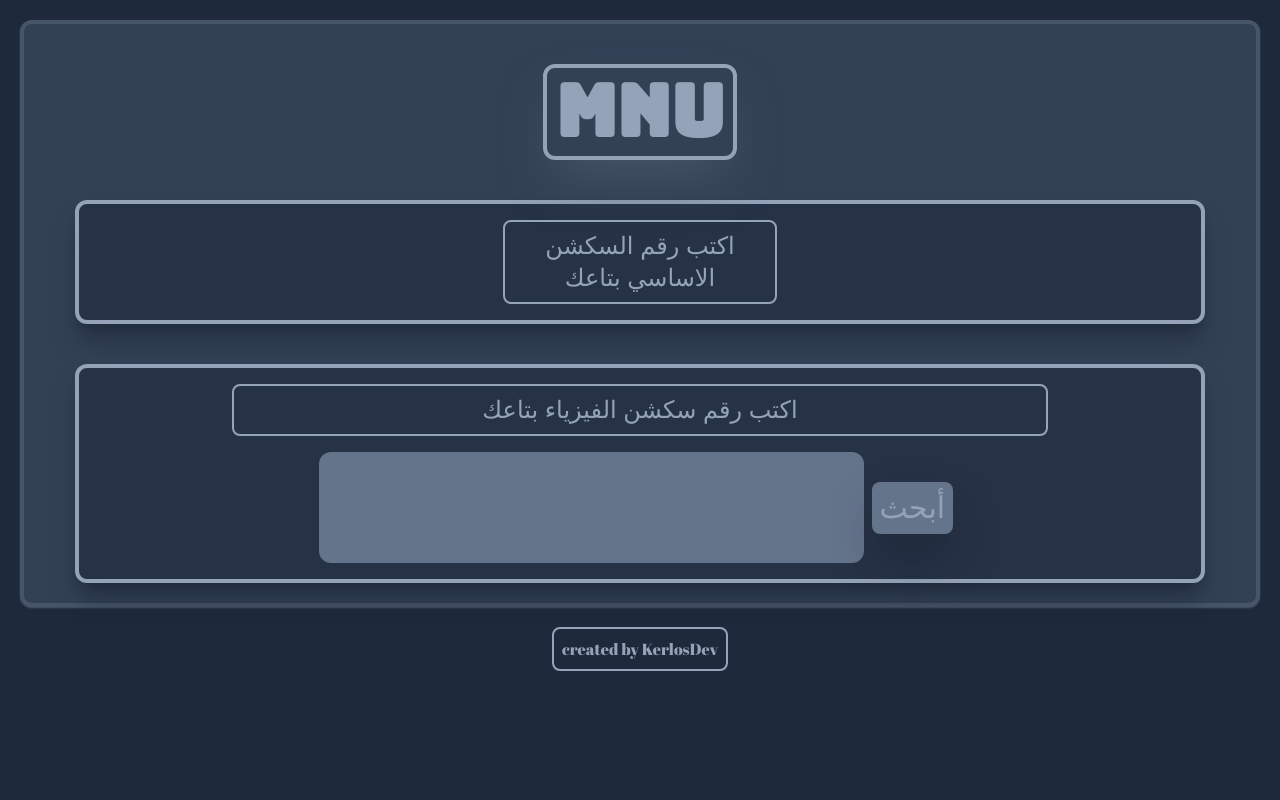
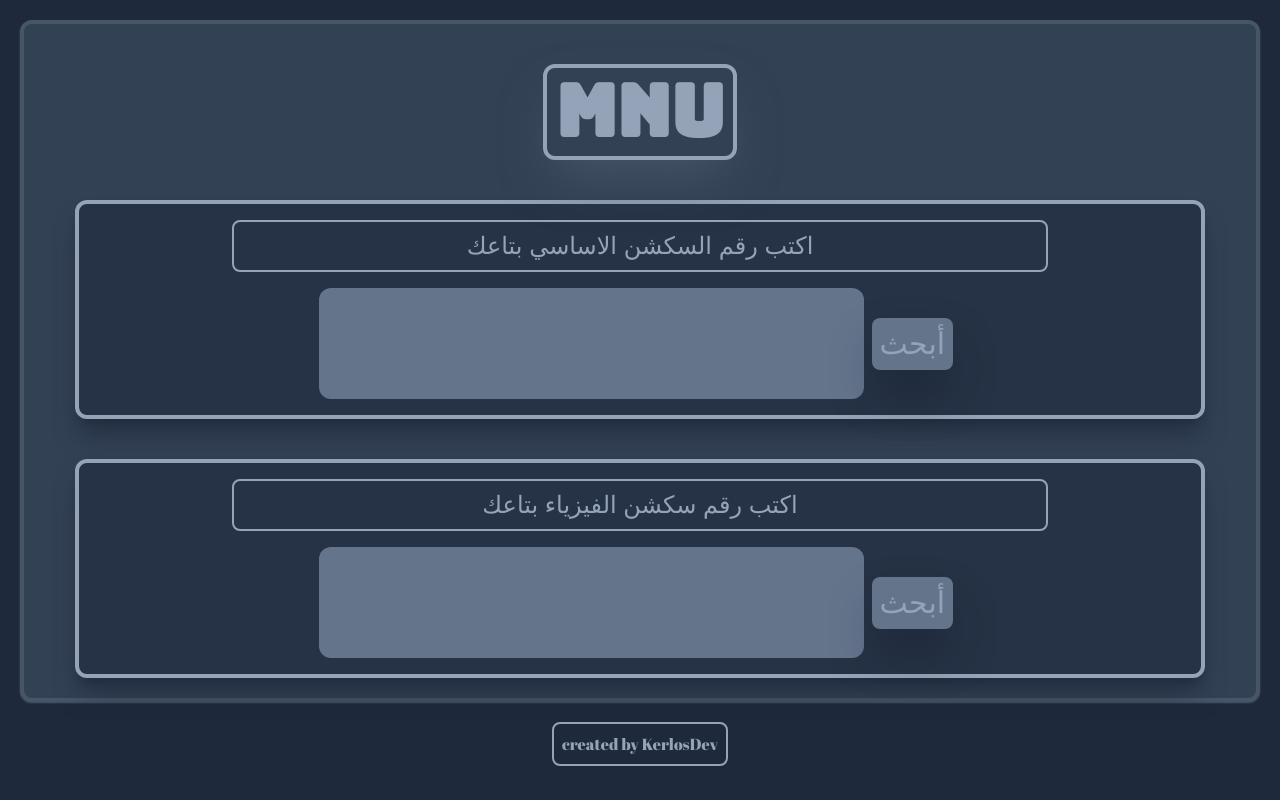
Before and after one commit to kerloshany3/mnuv2, a Next.js app: page / in a window 1280 px wide. Built offline with nearby package versions, Linux system fonts and the light colour scheme.

Commit message:
i hope it works 3

```diff
--- /dev/null
+++ b/app/components/Section.jsx
@@ -0,0 +1,36 @@
+'use client';
+
+import React, { useState } from 'react';
+import { useRouter } from 'next/navigation';
+
+const Physics = () => {
+    const router = useRouter();
+    const [numSec, setNumSec] = useState('');
+
+    const handleSumbitfunction = (e) => {
+        e.preventDefault(); // Prevent default form submission behavior
+        console.log(numSec); // Log the input value
+
+        // Navigate to the result page with the input value as a query parameter
+        router.push(`/result?numSec=${encodeURIComponent(numSec)}`);
+    };
+
+    return (
+        <form onSubmit={handleSumbitfunction} className="m-auto justify-center place-items-center flex">
+            <input
+                value={numSec}
+                onChange={(e) => setNumSec(e.target.value)}
+                className="font-bungee text-7xl p-2 mt-4 text-slate-900 bg-slate-500 rounded-xl w-6/12"
+                type="number"
+            />
+            <button
+                disabled={!numSec}
+                className="disabled:bg-slate-500 duration-500 bg-slate-900 -mb-2 shadow-2xl shadow-slate-900/70 rounded-lg p-2 text-3xl m-2"
+            >
+                أبحث
+            </button>
+        </form>
+    );
+};
+
+export default Physics;
--- a/app/page.jsx
+++ b/app/page.jsx
@@ -1,6 +1,6 @@
 import Physics from "./components/Physics";
-/* import Section from "./components/Section";
- */
+import Section from "./components/Section";
+
 
 import { dataofcollegearba } from "./data";
 export default function Home() {
@@ -18,8 +18,8 @@ export default function Home() {
         <div className="  flex font-arabicUI text-slate-400 border-4 p-4 m-auto justify-center w-11/12 rounded-xl shadow-xl bg-slate-800/60 shadow-slate-800/70 border-slate-400">
           <div className="place-items-center">
             <h2 className=" w-3/4 text-center border-2 border-slate-400 p-2 rounded-lg m-auto flex justify-center text-2xl bgsl "> اكتب رقم السكشن  الاساسي بتاعك</h2>
-            {/*             <Section></Section>
- */}          </div>
+             <Section></Section>
+  </div>
 
         </div>
 
```
